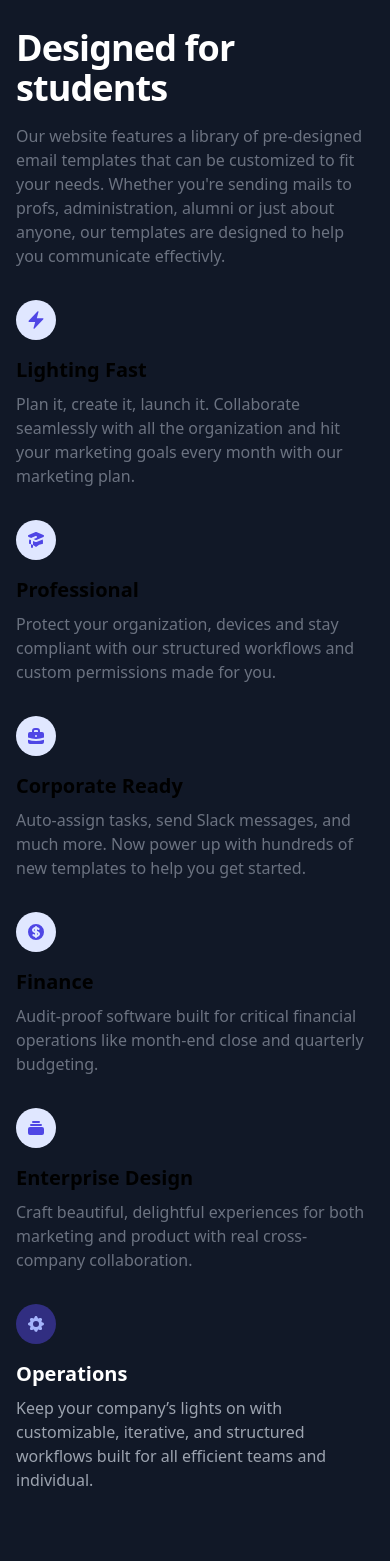
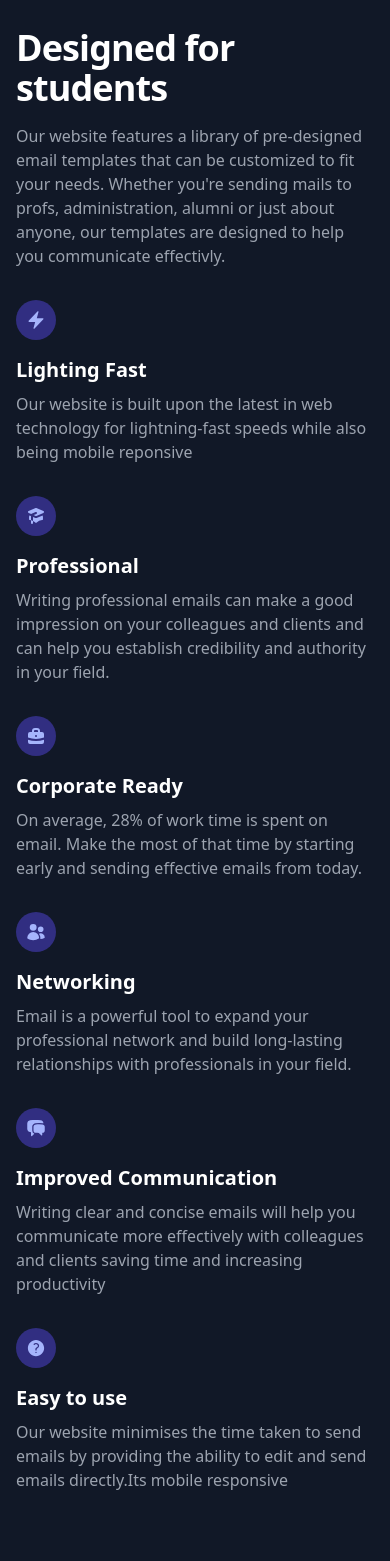
Before and after one commit to nown1ne/ezmail, a SvelteKit app: page / in a window 390 px wide. Shown: the part 400-1961 px from the top of the page. Built offline with nearby package versions, Linux system fonts and the light colour scheme.

Commit message:
version alpha 1

```diff
--- a/src/routes/+page.svelte
+++ b/src/routes/+page.svelte
@@ -2,16 +2,16 @@
 <section class="bg-gray-900">
     <div class="grid max-w-screen-xl px-4 py-8 mx-auto lg:gap-8 xl:gap-0 lg:py-16 lg:grid-cols-12">
         <div class="mr-auto place-self-center lg:col-span-7">
-            <h1 class="max-w-2xl mb-4 text-4xl font-extrabold tracking-tight leading-none md:text-5xl xl:text-6xl dark:text-white">Experience the ease of Ezmail™</h1>
-            <p class="max-w-2xl mb-6 font-light text-gray-500 lg:mb-8 md:text-lg lg:text-xl dark:text-gray-400">We understand the importance of effective email communication, and that's why we've created a platform that makes it easy create, edit, and send professional emails.</p>
-            <a href="/prof" class="inline-flex items-center justify-center px-5 py-3 mr-3 text-base font-medium text-center text-white rounded-lg bg-primary-700 hover:bg-primary-800 focus:ring-4 focus:ring-primary-300 dark:focus:ring-primary-900">
+            <h1 class="max-w-2xl mb-4 text-4xl font-extrabold tracking-tight leading-none md:text-5xl xl:text-6xl text-white">Experience the ease of Ezmail™</h1>
+            <p class="max-w-2xl mb-6 font-light   lg:mb-8 md:text-lg lg:text-xl  text-gray-400">We understand the importance of effective email communication, and that's why we've created a platform that makes it easy create, edit, and send professional emails.</p>
+            <a href="/prof" class="inline-flex items-center justify-center px-5 py-3 mr-3 text-base font-medium text-center text-white rounded-lg bg-primary-700 hover:bg-primary-800 focus:ring-4  focus:ring-primary-900">
                 Get started
                 <svg class="w-5 h-5 ml-2 -mr-1" fill="currentColor" viewBox="0 0 20 20" xmlns="http://www.w3.org/2000/svg"><path fill-rule="evenodd" d="M10.293 3.293a1 1 0 011.414 0l6 6a1 1 0 010 1.414l-6 6a1 1 0 01-1.414-1.414L14.586 11H3a1 1 0 110-2h11.586l-4.293-4.293a1 1 0 010-1.414z" clip-rule="evenodd"></path></svg>
             </a>
 
         </div>
         <div class="hidden lg:mt-0 lg:col-span-5 lg:flex">
-            <img src="https://flowbite.s3.amazonaws.com/blocks/marketing-ui/hero/phone-mockup.png" alt="mockup">
+            <img src="https://ik.imagekit.io/n0uvizrukm2/screenshots/undraw_newspaper_re_syf5_1KjuIsjXme.svg?ik-sdk-version=javascript-1.4.3&updatedAt=1661751080977" alt="mockup">
         </div>
     </div>
 </section>
@@ -19,54 +19,64 @@
     <div class="py-8 px-4 mx-auto max-w-screen-xl sm:py-16 lg:px-6">
         <div class="max-w-screen-md mb-8 lg:mb-16">
             <h2 class="mb-4 text-4xl tracking-tight font-extrabold text-white">Designed for students</h2>
-            <p class="text-gray-500 sm:text-xl dark:text-gray-400">Our website features a library of pre-designed email templates that can be customized to fit your needs. Whether you're sending mails to profs, administration, alumni or just about anyone, our templates are designed to help you communicate effectivly.</p>
+            <p class="  sm:text-xl  text-gray-400">Our website features a library of pre-designed email templates that can be customized to fit your needs. Whether you're sending mails to profs, administration, alumni or just about anyone, our templates are designed to help you communicate effectivly.</p>
         </div>
         <div class="space-y-8 md:grid md:grid-cols-2 lg:grid-cols-3 md:gap-12 md:space-y-0">
             <div>
-                <div class="flex justify-center items-center mb-4 w-10 h-10 rounded-full bg-primary-100 lg:h-12 lg:w-12 dark:bg-primary-900">
-                    <svg class="w-5 h-5 text-primary-600 lg:w-6 lg:h-6 dark:text-primary-300" fill="currentColor" viewBox="0 0 24 24" xmlns="http://www.w3.org/2000/svg" aria-hidden="true">
+                <div class="flex justify-center items-center mb-4 w-10 h-10 rounded-full   lg:h-12 lg:w-12  bg-primary-900">
+                    <svg class="w-5 h-5   lg:w-6 lg:h-6  text-primary-300" fill="currentColor" viewBox="0 0 24 24" xmlns="http://www.w3.org/2000/svg" aria-hidden="true">
                         <path clip-rule="evenodd" fill-rule="evenodd" d="M14.615 1.595a.75.75 0 01.359.852L12.982 9.75h7.268a.75.75 0 01.548 1.262l-10.5 11.25a.75.75 0 01-1.272-.71l1.992-7.302H3.75a.75.75 0 01-.548-1.262l10.5-11.25a.75.75 0 01.913-.143z"></path>
                       </svg>
 
 
                 </div>
-                <h3 class="mb-2 text-xl font-bold dark:text-white">Lighting Fast</h3>
-                <p class="text-gray-500 dark:text-gray-400">Plan it, create it, launch it. Collaborate seamlessly with all  the organization and hit your marketing goals every month with our marketing plan.</p>
+                <h3 class="mb-2 text-xl font-bold text-white">Lighting Fast</h3>
+                <p class="   text-gray-400">Our website is built upon the latest in web technology for lightning-fast speeds while also being mobile reponsive </p>
             </div>
             <div>
-                <div class="flex justify-center items-center mb-4 w-10 h-10 rounded-full bg-primary-100 lg:h-12 lg:w-12 dark:bg-primary-900">
-                    <svg class="w-5 h-5 text-primary-600 lg:w-6 lg:h-6 dark:text-primary-300" fill="currentColor" viewBox="0 0 20 20" xmlns="http://www.w3.org/2000/svg"><path d="M10.394 2.08a1 1 0 00-.788 0l-7 3a1 1 0 000 1.84L5.25 8.051a.999.999 0 01.356-.257l4-1.714a1 1 0 11.788 1.838L7.667 9.088l1.94.831a1 1 0 00.787 0l7-3a1 1 0 000-1.838l-7-3zM3.31 9.397L5 10.12v4.102a8.969 8.969 0 00-1.05-.174 1 1 0 01-.89-.89 11.115 11.115 0 01.25-3.762zM9.3 16.573A9.026 9.026 0 007 14.935v-3.957l1.818.78a3 3 0 002.364 0l5.508-2.361a11.026 11.026 0 01.25 3.762 1 1 0 01-.89.89 8.968 8.968 0 00-5.35 2.524 1 1 0 01-1.4 0zM6 18a1 1 0 001-1v-2.065a8.935 8.935 0 00-2-.712V17a1 1 0 001 1z"></path></svg>
+                <div class="flex justify-center items-center mb-4 w-10 h-10 rounded-full   lg:h-12 lg:w-12  bg-primary-900">
+                    <svg class="w-5 h-5   lg:w-6 lg:h-6  text-primary-300" fill="currentColor" viewBox="0 0 20 20" xmlns="http://www.w3.org/2000/svg"><path d="M10.394 2.08a1 1 0 00-.788 0l-7 3a1 1 0 000 1.84L5.25 8.051a.999.999 0 01.356-.257l4-1.714a1 1 0 11.788 1.838L7.667 9.088l1.94.831a1 1 0 00.787 0l7-3a1 1 0 000-1.838l-7-3zM3.31 9.397L5 10.12v4.102a8.969 8.969 0 00-1.05-.174 1 1 0 01-.89-.89 11.115 11.115 0 01.25-3.762zM9.3 16.573A9.026 9.026 0 007 14.935v-3.957l1.818.78a3 3 0 002.364 0l5.508-2.361a11.026 11.026 0 01.25 3.762 1 1 0 01-.89.89 8.968 8.968 0 00-5.35 2.524 1 1 0 01-1.4 0zM6 18a1 1 0 001-1v-2.065a8.935 8.935 0 00-2-.712V17a1 1 0 001 1z"></path></svg>
                 </div>
-                <h3 class="mb-2 text-xl font-bold dark:text-white">Professional</h3>
-                <p class="text-gray-500 dark:text-gray-400">Protect your organization, devices and stay compliant with our structured workflows and custom permissions made for you.</p>
+                <h3 class="mb-2 text-xl font-bold text-white">Professional</h3>
+                <p class="   text-gray-400">Writing professional emails can make a good impression on your colleagues and clients and can help you establish credibility and authority in your field.</p>
             </div>
             <div>
-                <div class="flex justify-center items-center mb-4 w-10 h-10 rounded-full bg-primary-100 lg:h-12 lg:w-12 dark:bg-primary-900">
-                    <svg class="w-5 h-5 text-primary-600 lg:w-6 lg:h-6 dark:text-primary-300" fill="currentColor" viewBox="0 0 20 20" xmlns="http://www.w3.org/2000/svg"><path fill-rule="evenodd" d="M6 6V5a3 3 0 013-3h2a3 3 0 013 3v1h2a2 2 0 012 2v3.57A22.952 22.952 0 0110 13a22.95 22.95 0 01-8-1.43V8a2 2 0 012-2h2zm2-1a1 1 0 011-1h2a1 1 0 011 1v1H8V5zm1 5a1 1 0 011-1h.01a1 1 0 110 2H10a1 1 0 01-1-1z" clip-rule="evenodd"></path><path d="M2 13.692V16a2 2 0 002 2h12a2 2 0 002-2v-2.308A24.974 24.974 0 0110 15c-2.796 0-5.487-.46-8-1.308z"></path></svg>
+                <div class="flex justify-center items-center mb-4 w-10 h-10 rounded-full   lg:h-12 lg:w-12 bg-primary-900">
+                    <svg class="w-5 h-5   lg:w-6 lg:h-6  text-primary-300" fill="currentColor" viewBox="0 0 20 20" xmlns="http://www.w3.org/2000/svg"><path fill-rule="evenodd" d="M6 6V5a3 3 0 013-3h2a3 3 0 013 3v1h2a2 2 0 012 2v3.57A22.952 22.952 0 0110 13a22.95 22.95 0 01-8-1.43V8a2 2 0 012-2h2zm2-1a1 1 0 011-1h2a1 1 0 011 1v1H8V5zm1 5a1 1 0 011-1h.01a1 1 0 110 2H10a1 1 0 01-1-1z" clip-rule="evenodd"></path><path d="M2 13.692V16a2 2 0 002 2h12a2 2 0 002-2v-2.308A24.974 24.974 0 0110 15c-2.796 0-5.487-.46-8-1.308z"></path></svg>
                 </div>
-                <h3 class="mb-2 text-xl font-bold dark:text-white">Corporate Ready</h3>
-                <p class="text-gray-500 dark:text-gray-400">Auto-assign tasks, send Slack messages, and much more. Now power up with hundreds of new templates to help you get started.</p>
+                <h3 class="mb-2 text-xl font-bold text-white">Corporate Ready</h3>
+                <p class="text-gray-400">On average, 28% of work time is spent on email. Make the most of that time by starting early and sending effective emails from today.</p>
             </div>
             <div>
-                <div class="flex justify-center items-center mb-4 w-10 h-10 rounded-full bg-primary-100 lg:h-12 lg:w-12 dark:bg-primary-900">
-                    <svg class="w-5 h-5 text-primary-600 lg:w-6 lg:h-6 dark:text-primary-300" fill="currentColor" viewBox="0 0 20 20" xmlns="http://www.w3.org/2000/svg"><path d="M8.433 7.418c.155-.103.346-.196.567-.267v1.698a2.305 2.305 0 01-.567-.267C8.07 8.34 8 8.114 8 8c0-.114.07-.34.433-.582zM11 12.849v-1.698c.22.071.412.164.567.267.364.243.433.468.433.582 0 .114-.07.34-.433.582a2.305 2.305 0 01-.567.267z"></path><path fill-rule="evenodd" d="M10 18a8 8 0 100-16 8 8 0 000 16zm1-13a1 1 0 10-2 0v.092a4.535 4.535 0 00-1.676.662C6.602 6.234 6 7.009 6 8c0 .99.602 1.765 1.324 2.246.48.32 1.054.545 1.676.662v1.941c-.391-.127-.68-.317-.843-.504a1 1 0 10-1.51 1.31c.562.649 1.413 1.076 2.353 1.253V15a1 1 0 102 0v-.092a4.535 4.535 0 001.676-.662C13.398 13.766 14 12.991 14 12c0-.99-.602-1.765-1.324-2.246A4.535 4.535 0 0011 9.092V7.151c.391.127.68.317.843.504a1 1 0 101.511-1.31c-.563-.649-1.413-1.076-2.354-1.253V5z" clip-rule="evenodd"></path></svg>
+                <div class="flex justify-center items-center mb-4 w-10 h-10 rounded-full lg:h-12 lg:w-12 bg-primary-900">
+                    <svg class="w-5 h-5  lg:w-6 lg:h-6 text-primary-300" xmlns="http://www.w3.org/2000/svg" viewBox="0 0 24 24" fill="currentColor" >
+                        <path d="M4.5 6.375a4.125 4.125 0 118.25 0 4.125 4.125 0 01-8.25 0zM14.25 8.625a3.375 3.375 0 116.75 0 3.375 3.375 0 01-6.75 0zM1.5 19.125a7.125 7.125 0 0114.25 0v.003l-.001.119a.75.75 0 01-.363.63 13.067 13.067 0 01-6.761 1.873c-2.472 0-4.786-.684-6.76-1.873a.75.75 0 01-.364-.63l-.001-.122zM17.25 19.128l-.001.144a2.25 2.25 0 01-.233.96 10.088 10.088 0 005.06-1.01.75.75 0 00.42-.643 4.875 4.875 0 00-6.957-4.611 8.586 8.586 0 011.71 5.157v.003z" />
+                      </svg>
+
                 </div>
-                <h3 class="mb-2 text-xl font-bold dark:text-white">Finance</h3>
-                <p class="text-gray-500 dark:text-gray-400">Audit-proof software built for critical financial operations like month-end close and quarterly budgeting.</p>
-            </div>
-            <div>
-                <div class="flex justify-center items-center mb-4 w-10 h-10 rounded-full bg-primary-100 lg:h-12 lg:w-12 dark:bg-primary-900">
-                    <svg class="w-5 h-5 text-primary-600 lg:w-6 lg:h-6 dark:text-primary-300" fill="currentColor" viewBox="0 0 20 20" xmlns="http://www.w3.org/2000/svg"><path d="M7 3a1 1 0 000 2h6a1 1 0 100-2H7zM4 7a1 1 0 011-1h10a1 1 0 110 2H5a1 1 0 01-1-1zM2 11a2 2 0 012-2h12a2 2 0 012 2v4a2 2 0 01-2 2H4a2 2 0 01-2-2v-4z"></path></svg>
-                </div>
-                <h3 class="mb-2 text-xl font-bold dark:text-white">Enterprise Design</h3>
-                <p class="text-gray-500 dark:text-gray-400">Craft beautiful, delightful experiences for both marketing and product with real cross-company collaboration.</p>
+                <h3 class="mb-2 text-xl font-bold text-white">Networking</h3>
+                <p class="text-gray-400">Email is a powerful tool to expand your professional network and build long-lasting relationships with professionals in your field.</p>
             </div>
             <div>
                 <div class="flex justify-center items-center mb-4 w-10 h-10 rounded-full  lg:h-12 lg:w-12 bg-primary-900">
-                    <svg class="w-5 h-5 lg:w-6 lg:h-6 text-primary-300" fill="currentColor" viewBox="0 0 20 20" xmlns="http://www.w3.org/2000/svg"><path fill-rule="evenodd" d="M11.49 3.17c-.38-1.56-2.6-1.56-2.98 0a1.532 1.532 0 01-2.286.948c-1.372-.836-2.942.734-2.106 2.106.54.886.061 2.042-.947 2.287-1.561.379-1.561 2.6 0 2.978a1.532 1.532 0 01.947 2.287c-.836 1.372.734 2.942 2.106 2.106a1.532 1.532 0 012.287.947c.379 1.561 2.6 1.561 2.978 0a1.533 1.533 0 012.287-.947c1.372.836 2.942-.734 2.106-2.106a1.533 1.533 0 01.947-2.287c1.561-.379 1.561-2.6 0-2.978a1.532 1.532 0 01-.947-2.287c.836-1.372-.734-2.942-2.106-2.106a1.532 1.532 0 01-2.287-.947zM10 13a3 3 0 100-6 3 3 0 000 6z" clip-rule="evenodd"></path></svg>
+                    <svg xmlns="http://www.w3.org/2000/svg" viewBox="0 0 24 24" fill="currentColor" class="w-5 h-5 lg:w-6 lg:h-6 text-primary-300">
+                        <path d="M4.913 2.658c2.075-.27 4.19-.408 6.337-.408 2.147 0 4.262.139 6.337.408 1.922.25 3.291 1.861 3.405 3.727a4.403 4.403 0 00-1.032-.211 50.89 50.89 0 00-8.42 0c-2.358.196-4.04 2.19-4.04 4.434v4.286a4.47 4.47 0 002.433 3.984L7.28 21.53A.75.75 0 016 21v-4.03a48.527 48.527 0 01-1.087-.128C2.905 16.58 1.5 14.833 1.5 12.862V6.638c0-1.97 1.405-3.718 3.413-3.979z" />
+                        <path d="M15.75 7.5c-1.376 0-2.739.057-4.086.169C10.124 7.797 9 9.103 9 10.609v4.285c0 1.507 1.128 2.814 2.67 2.94 1.243.102 2.5.157 3.768.165l2.782 2.781a.75.75 0 001.28-.53v-2.39l.33-.026c1.542-.125 2.67-1.433 2.67-2.94v-4.286c0-1.505-1.125-2.811-2.664-2.94A49.392 49.392 0 0015.75 7.5z" />
+                      </svg>
+
                 </div>
-                <h3 class="mb-2 text-xl font-bold text-white">Operations</h3>
-                <p class="text-gray-400">Keep your company’s lights on with customizable, iterative, and structured workflows built for all efficient teams and individual.</p>
+                <h3 class="mb-2 text-xl font-bold text-white">Improved Communication</h3>
+                <p class="text-gray-400">Writing clear and concise emails will help you communicate more effectively with colleagues and clients saving time and increasing productivity </p>
+            </div>
+            <div>
+                <div class="flex justify-center items-center mb-4 w-10 h-10 rounded-full  lg:h-12 lg:w-12 bg-primary-900">
+                    <svg xmlns="http://www.w3.org/2000/svg" viewBox="0 0 24 24" fill="currentColor" class="w-5 h-5 lg:w-6 lg:h-6 text-primary-300">
+                        <path fill-rule="evenodd" d="M2.25 12c0-5.385 4.365-9.75 9.75-9.75s9.75 4.365 9.75 9.75-4.365 9.75-9.75 9.75S2.25 17.385 2.25 12zm11.378-3.917c-.89-.777-2.366-.777-3.255 0a.75.75 0 01-.988-1.129c1.454-1.272 3.776-1.272 5.23 0 1.513 1.324 1.513 3.518 0 4.842a3.75 3.75 0 01-.837.552c-.676.328-1.028.774-1.028 1.152v.75a.75.75 0 01-1.5 0v-.75c0-1.279 1.06-2.107 1.875-2.502.182-.088.351-.199.503-.331.83-.727.83-1.857 0-2.584zM12 18a.75.75 0 100-1.5.75.75 0 000 1.5z" clip-rule="evenodd" />
+                      </svg>
+
+                </div>
+                <h3 class="mb-2 text-xl font-bold text-white">Easy to use</h3>
+                <p class="text-gray-400">Our website minimises the time taken to send emails by providing the ability to edit and send emails directly.Its mobile responsive</p>
             </div>
         </div>
     </div>
@@ -74,9 +84,9 @@
 
   <section class="bg-gray-900">
     <div class="py-8 px-4 mx-auto max-w-screen-xl text-center lg:py-16 lg:px-6">
-        <div class="mx-auto mb-8 max-w-screen-sm lg:mb-16">
+        <div class="mx-auto mb-8 max-w-screen-md lg:mb-16">
             <h2 class="mb-4 text-4xl tracking-tight font-extrabold text-white">Our team</h2>
-            <p class="font-light  sm:text-xl text-gray-400">Explore the whole collection of open-source web components and elements built with the utility classes from Tailwind</p>
+            <p class="font-light  sm:text-xl text-gray-400">We're committed to making email communication easy, and we're always looking for ways to improve our platform. Thank you for choosing our website.Our website is completely open source and also open to contributions. Check <a href="https://github.com/nown1ne/mail" class="underline underline-offset-2">github</a> for contributing. ☮</p>
         </div>
         <div class="grid gap-8 lg:gap-16 sm:grid-cols-2 md:grid-cols-2 lg:grid-cols-2">
             <div class="text-center  text-gray-400">
@@ -103,7 +113,7 @@
                 </ul>
             </div>
             <div class="text-center text-gray-400">
-                <img class="mx-auto mb-4 w-36 h-36 md:w-48 md:h-48 rounded-full" src="https://flowbite.s3.amazonaws.com/blocks/marketing-ui/avatars/helene-engels.png" alt="Ishan's Avatar">
+                <img class="mx-auto mb-4 w-36 h-36 md:w-48 md:h-48 rounded-full" src="https://pbs.twimg.com/profile_images/1507937776511361028/xPkmvqLZ_400x400.jpg" alt="Ishan's Avatar">
                 <h3 class="hover:scale-125 transition mb-1 text-3xl font-bold tracking-tight text-white">
                     <a href="#">Ishaan Adarsh</a>
                 </h3>
--- a/src/routes/prof/+page.svelte
+++ b/src/routes/prof/+page.svelte
@@ -2,12 +2,12 @@
     export let data;
 </script>
 
-<div class="h-screen sm:mt-20 mt-16 ">
-    <grid class="grid sm:grid-cols-3 grid-cols-1 gap-5 md:gap-8 content-start auto-cols-auto auto-rows-auto justify-center p-4 h-screen">
+<div class="min-h-screen sm:mt-16 mt-5 ">
+    <grid class="grid sm:grid-cols-3 grid-cols-1 gap-5 md:gap-8 content-start auto-cols-auto auto-rows-auto justify-center p-4 ">
         {#each data.summaries as {slug, title, subject}}
         <div class="w-5/6 shadow-sm shadow-primary-500  p-6 mx-auto border  rounded-lg  bg-gray-800 border-gray-700">
             <a href="/prof/{slug}">
-                <h5 class="mb-2 text-2xl font-bold tracking-tight text-gray-900 dark:text-white">{title}</h5>
+                <h5 class="mb-2 text-2xl font-bold tracking-tight text-white">{title}</h5>
             </a>
             <p class="mb-3 font-normal text-gray-400 truncate">{subject}</p>
             <a href="/prof/{slug}" class="inline-flex  items-center px-3 py-2 text-sm font-medium text-center text-white  rounded-lg  focus:ring-4 focus:outline-none  bg-primary-700 hover:bg-primary-500 focus:ring-primary-800">
--- a/src/routes/prof/[slug]/+page.svelte
+++ b/src/routes/prof/[slug]/+page.svelte
@@ -3,7 +3,9 @@
     let mail = 'abhinav14863@gmail.com';
     let id = '' ;
     let send = () => {
-        let body = document.getElementById("text").value;
+        var text = document.getElementById('text').value.split('\n');
+        var body = text.join('%0D%0A');
+        let bod = document.getElementById("text").value;
         let email = id;
         let subject = data.post.title;
         window.location = "mailto:" + email + "?subject=" + subject + "&body=" + body;
```
Also changed, not shown: src/routes/admin/+page.svelte (+6 -6 lines), src/routes/others/+page.svelte (+6 -6 lines).
